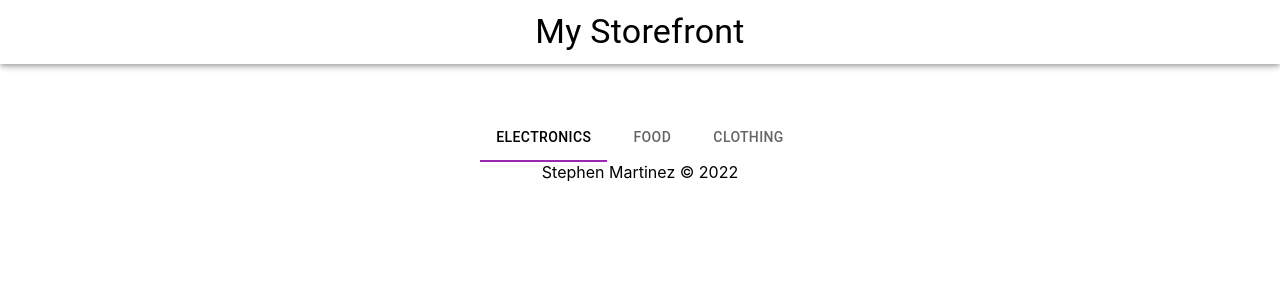
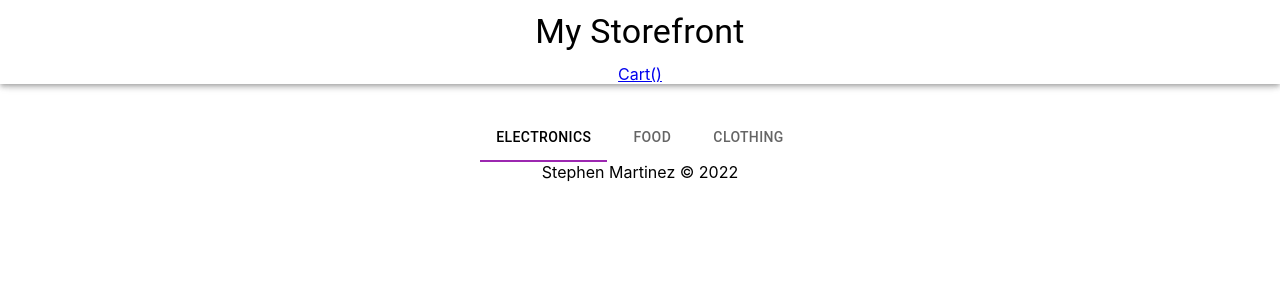
Before and after one commit to SdMartinez13/storefront, a React (Create React App) app: page / in a window 1280 px wide. Shown: the top 300 px of the page. Built offline with nearby package versions, Linux system fonts and the light colour scheme.

Commit message:
cart work

```diff
--- a/src/components/Header/header.jsx
+++ b/src/components/Header/header.jsx
@@ -1,9 +1,12 @@
 import React from 'react';
 // import SimpleCart from '../Cart/simpleCart';
 import { AppBar, Toolbar, Typography, } from '@mui/material';
+import { useSelector } from 'react-redux';
 
 
-export default function Header() {
+const Header = () => {
+
+  let cartQuantity = useSelector(state => state.cart.cartQuantity)
 
   return (
     <>
@@ -15,9 +18,12 @@ export default function Header() {
           {/* <IconButton aria-label='cart'> */}
           {/* </IconButton> */}
         </Toolbar>
+        <a href="#">Cart({cartQuantity.length})</a>
       {/* <SimpleCart /> */}
       </AppBar>
       <Toolbar />
     </>
   );
 }
+
+export default Header;
```
